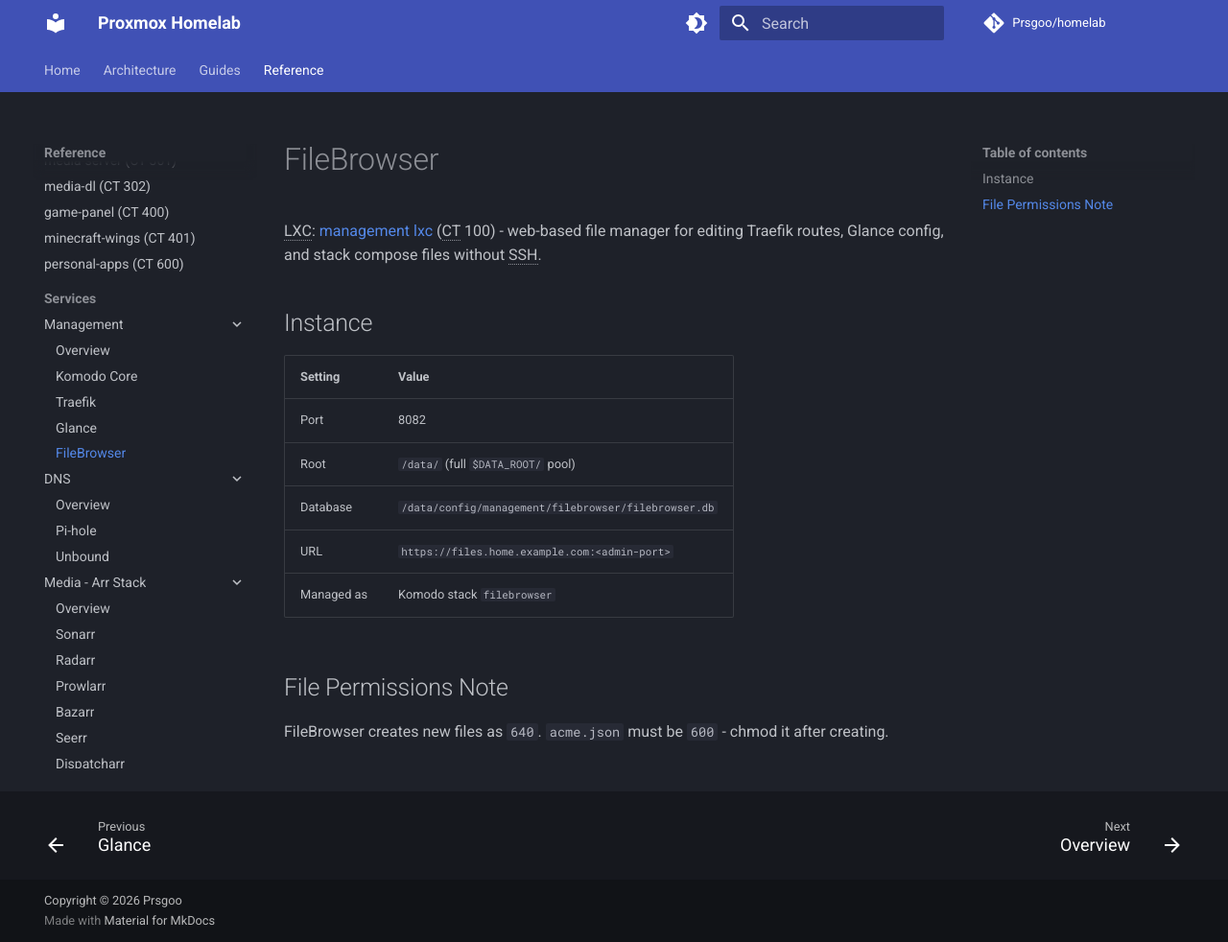
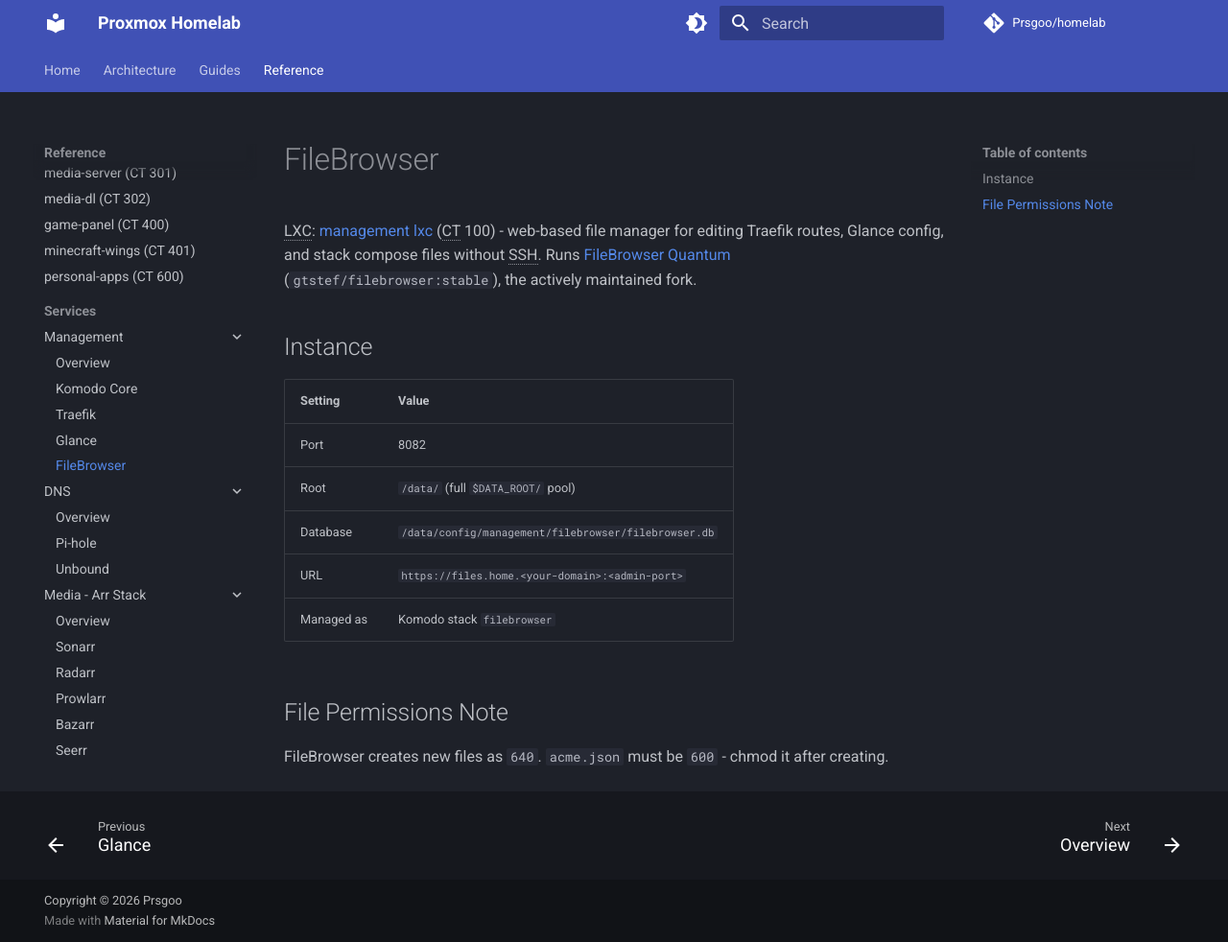
Before and after one commit to Prsgoo/homelab, an MkDocs documentation site: the page built from docs/wiki/services/management/filebrowser.md, in a window 1280 px wide and 982 px high. Shown: the whole window at 96% size. Built offline with MkDocs 1.6.1 and Material for MkDocs 9.7.7, drawn with Linux system fonts in a browser that asks for light colours; comment, search, counter and statistics services are not loaded.

Commit message:
feat(management): migrate FileBrowser to Quantum (gtstef/filebrowser:stable)

```diff
--- a/docs/wiki/services/management/filebrowser.md
+++ b/docs/wiki/services/management/filebrowser.md
@@ -1,11 +1,11 @@
 ---
 title: FileBrowser
-updated: 2026-08-05
+updated: 2026-09-12
 ---
 
 # FileBrowser
 
-LXC: [management lxc](../../lxcs/management-lxc.md) (CT 100) - web-based file manager for editing Traefik routes, Glance config, and stack compose files without SSH.
+LXC: [management lxc](../../lxcs/management-lxc.md) (CT 100) - web-based file manager for editing Traefik routes, Glance config, and stack compose files without SSH. Runs [FileBrowser Quantum](https://github.com/gtsteffaniak/filebrowser) (`gtstef/filebrowser:stable`), the actively maintained fork.
 
 ## Instance
 
@@ -14,7 +14,7 @@ LXC: [management lxc](../../lxcs/management-lxc.md) (CT 100) - web-based file ma
 | Port | 8082 |
 | Root | `/data/` (full `$DATA_ROOT/` pool) |
 | Database | `/data/config/management/filebrowser/filebrowser.db` |
-| URL | `https://files.home.example.com:<admin-port>` |
+| URL | `https://files.home.<your-domain>:<admin-port>` |
 | Managed as | Komodo stack `filebrowser` |
 
 ## File Permissions Note
```
Also changed, not shown: 4 other files.
